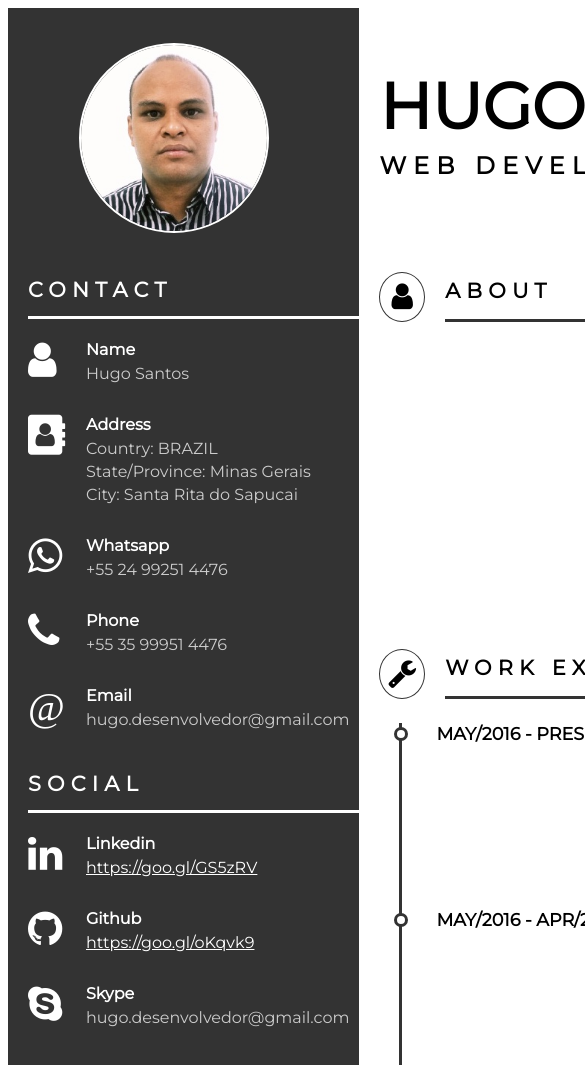
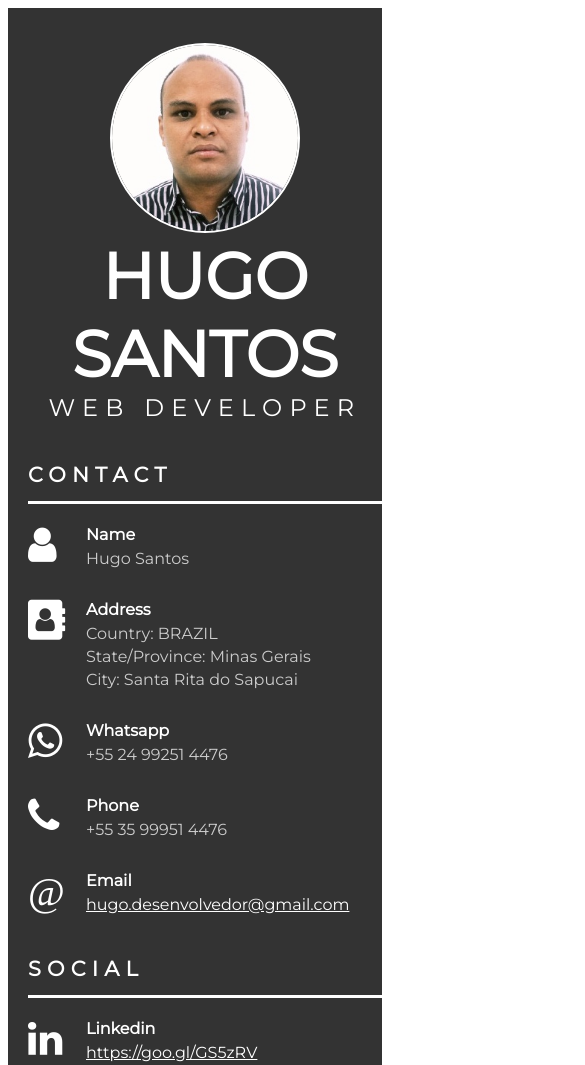
Before and after one commit to lossantis/lossantis.github.io, a plain HTML site: page index.html in a window 390 px wide. Shown: the top 1065 px of the page, 585 px wide, since content can reach past the window. Drawn offline with nearby package versions, Linux system fonts and the light colour scheme.

Commit message:
First mobile version

```diff
--- a/index.html
+++ b/index.html
@@ -7,6 +7,7 @@
 	<link href="https://maxcdn.bootstrapcdn.com/font-awesome/4.7.0/css/font-awesome.min.css" rel="stylesheet" integrity="sha384-wvfXpqpZZVQGK6TAh5PVlGOfQNHSoD2xbE+QkPxCAFlNEevoEH3Sl0sibVcOQVnN"
 	    crossorigin="anonymous">
 	<link href="style.css" rel="stylesheet" />
+	<link href="style-mobile.css" rel="stylesheet" media="screen and (max-width: 999px)"/>
 </head>
 
 <body>
@@ -52,7 +53,7 @@
 					<i class="fa">@</i>
 					<div>
 						<h4>Email</h4>
-						<p>hugo.desenvolvedor@gmail.com</p>
+						<p><a href="mailto:hugo.desenvolvedor@gmail.com">hugo.desenvolvedor@gmail.com</a></p>
 					</div>
 				</article>
 			</section>
@@ -80,7 +81,7 @@
 					<i class="fa fa-skype"></i>
 					<div>
 						<h4>Skype</h4>
-						<p>hugo.desenvolvedor@gmail.com</p>
+						<p><a href="skype:hugo.desenvolvedor?chat">hugo.desenvolvedor@gmail.com</a></p>
 					</div>
 				</article>
 			</section>
@@ -263,7 +264,7 @@
 						</h4>
 						<h5>Programming in HTML5 with JavaScript and CSS3.</h5>
 						<p>See at
-							<a href="https://mcp.microsoft.com/Anonymous/Transcript/Validate" target="_blank">https://mcp.microsoft.com/Anonymous/Transcript/Validate</a>
+							<a href="https://mcp.microsoft.com/Anonymous/Transcript/Validate" target="_blank">https://goo.gl/aY5REZ</a>
 						</p>
 						<p>
 							<strong>License Transcript ID:</strong> 1201983 |
--- /dev/null
+++ b/style-mobile.css
@@ -0,0 +1,27 @@
+.main {
+    flex-direction: column;
+}
+
+#user-photo:after{
+    margin-bottom: 0px;
+    text-transform: uppercase;
+    font-size: 4em;
+    font-weight: bold;
+    display: block;
+    content: "Hugo Santos";
+}
+
+#contact:before{
+    display: flex;
+    justify-content: center;
+    margin: 0;
+    padding: 0;
+    font-size: 1.5em;
+    letter-spacing: 0.3em;
+    text-transform: uppercase;
+    content: "Web Developer";
+}
+
+#name-role{
+    display: none;
+}
--- a/style.css
+++ b/style.css
@@ -6,7 +6,7 @@
 #user-photo {
     width: 100%;
     text-align: center;
-    margin-left: -20px;
+    /*margin-left: -20px;*/
 }
 
 .rounded-img {
```
